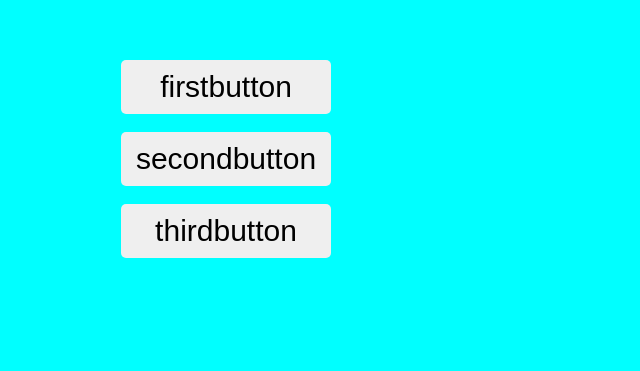
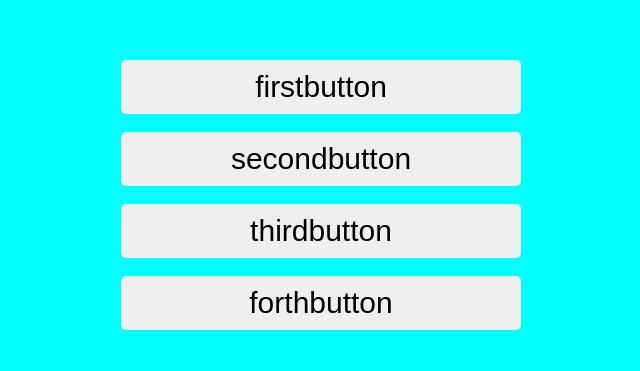
Before and after one commit to buhills/3-button, a plain HTML site: page index.html in a window 1280 px wide. Shown: the part 120-491 px from the top of the page, without its empty margins (369-1009 px from the left). Drawn offline with Linux system fonts and the light colour scheme.

Commit message:
forth button

```diff
--- a/index.html
+++ b/index.html
@@ -12,6 +12,7 @@
         <button id="orange">firstbutton</button><br><br>
         <button id="yellow">secondbutton</button><br><br>
         <button id="red">thirdbutton</button><br><br>
+        <button id="white">forthbutton</button><br><br>
     </main>
 </body>
 </html>
--- a/styles/styles.css
+++ b/styles/styles.css
@@ -9,7 +9,7 @@ main{
 button{
     margin: auto;
     padding: 10px 10px;
-    width: 210px;
+    width: 400px;
     border-radius: 5px;
     border: none;
     font-size: 30px;
```
